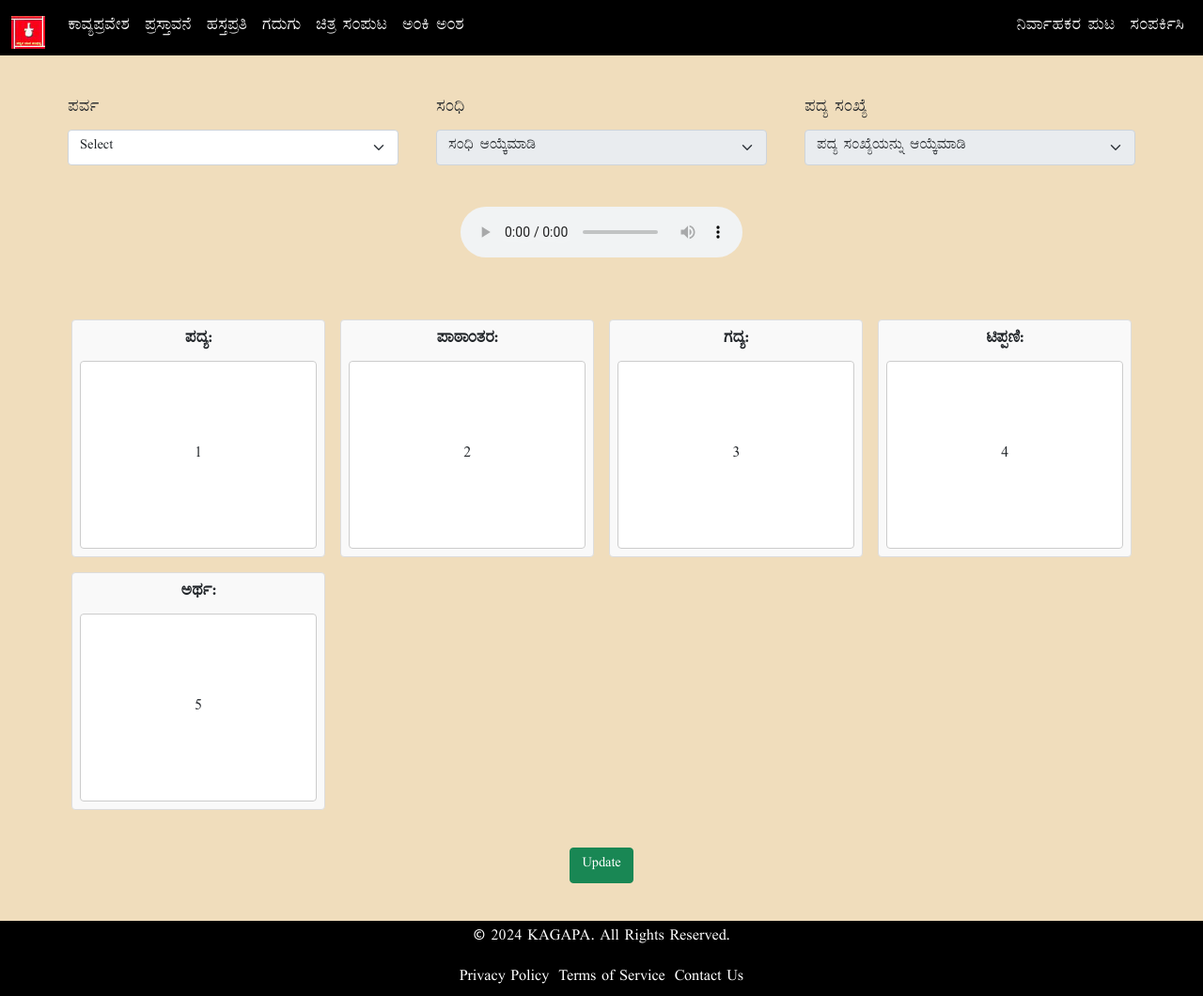
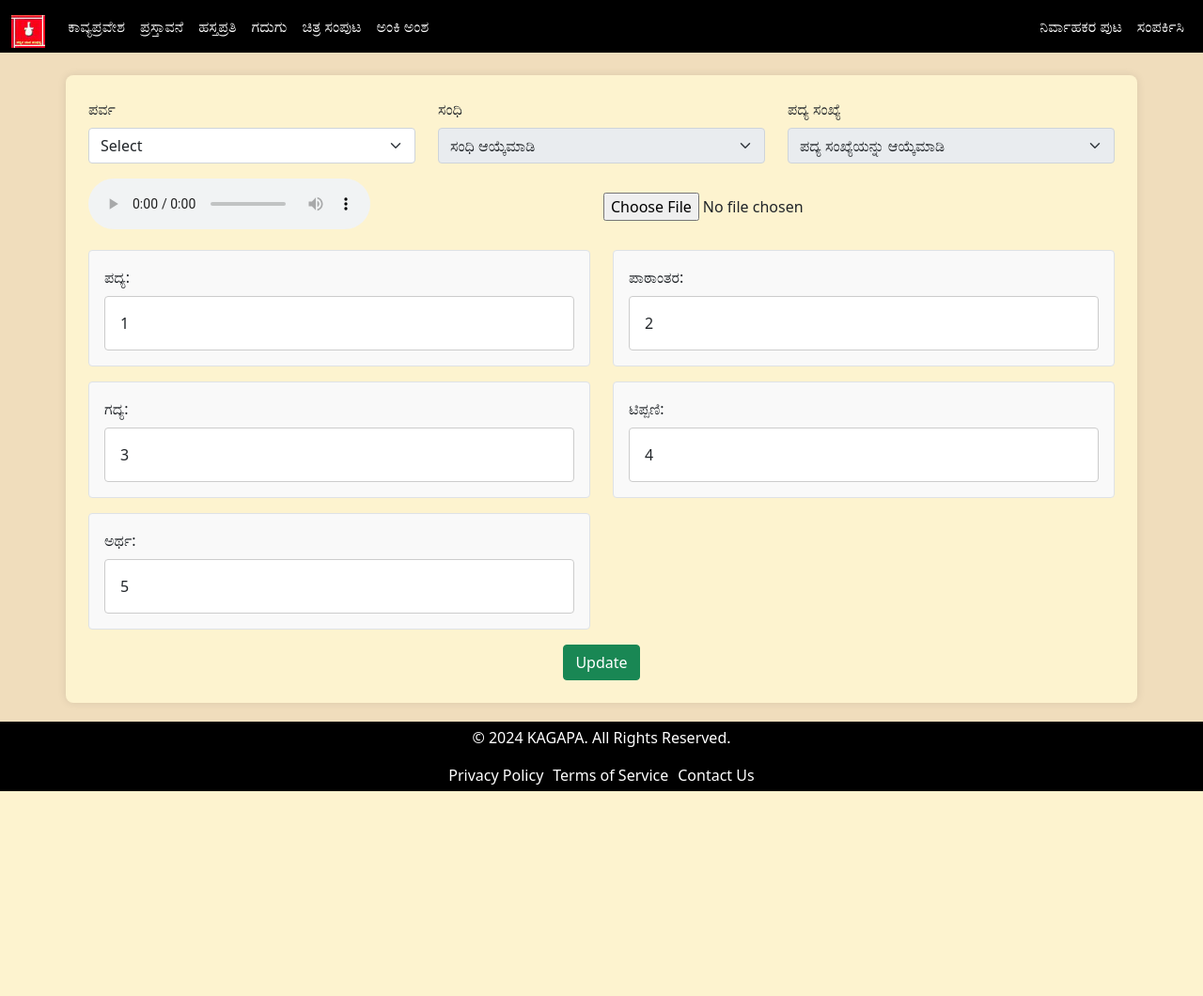
Before and after one commit to kagapa-blr/kvb, a Flask app: page /update in a window 1280 px wide. Shown: the whole page at 94% size. After the commit the page ends 842 px from the top, so only its background shows below. Run offline with Flask 3, Linux system fonts and the light colour scheme; the visitor is signed in with stand-in values (Sample User, id 1); data that the repository does not hold is empty; parts of the project's set-up code (start-up, migrations or seed data) failed here and were passed over; some libraries are stand-ins or nearby versions.

Commit message:
tippani and other bug fixed

```diff
--- a/routers/additional.py
+++ b/routers/additional.py
@@ -318,7 +318,7 @@
                 'parva_number': entry.sandhi.parva.parva_number,  # Fetch the Parva number
                 'sandhi_number': entry.sandhi.sandhi_number,  # Fetch the Sandhi number
             }
-            for entry in tippani_entries
+            for entry in tippani_entries if len(entry.tippani) > 3
         ]
         return jsonify(data)
     except Exception as e:
--- a/templates/update.html
+++ b/templates/update.html
@@ -2,96 +2,141 @@
 <html lang="en">
 
 <head>
-    <meta charset="UTF-8"/>
-    <meta name="viewport" content="width=device-width, initial-scale=1.0"/>
-    <title>ಕಾವ್ಯ ಪ್ರವೇಶ</title>
+    <meta charset="UTF-8" />
+    <meta name="viewport" content="width=device-width, initial-scale=1.0" />
+    <title>ಕಾವ್ಯ ಪ್ರವೇಶ - ನವೀಕರಿಸಿ</title>
     <!-- Bootstrap CSS via CDN -->
-    <link rel="stylesheet" href="/static/boostrap/css/bootstrap.min.css"/>
-    <link rel="stylesheet" href="/static/css/style.css"/>
-    <link rel="stylesheet" href="/static/css/kavya.css"/>
+    <link rel="stylesheet" href="/static/boostrap/css/bootstrap.min.css" />
     <!-- jQuery via CDN -->
     <script src="/static/jquery/jquery-3.7.1.min.js"></script>
-    <!-- JavaScript -->
+    <!-- Bootstrap JS -->
     <script src="/static/boostrap/js/bootstrap.bundle.min.js"></script>
+    <!-- Custom JS -->
     <script src="/static/js/kavya_process.js"></script>
     <script src="/static/js/additional-buttons.js"></script>
 </head>
 
-<body>
+<body style="background-color: rgb(240, 221, 188);">
     {% include 'navbar.html' %}
-<div class="container mt-4">
-    <div class="row" style="display: flex; gap: 16px; align-items: center;">
-        <div class="dropdown" style="flex: 1;">
-            <label for="parvaDropdown" class="form-label" style="display: block; margin-bottom: 8px;">ಪರ್ವ</label>
-            <select id="parvaDropdown" class="form-select" style="width: 100%;">
+
+    <div class="container mt-4 p-4" style="
+        border-radius: 8px;
+        background-color: rgb(253, 243, 207);
+        box-shadow: 0 0 10px rgba(0, 0, 0, 0.1);">
+
+        <!-- Dropdown Section -->
+        <div class="row mb-3">
+            <div class="col-md-4">
+                <label for="parvaDropdown" class="form-label">ಪರ್ವ</label>
+                <select id="parvaDropdown" class="form-select">
                     <option selected>ಪರ್ವ ಆಯ್ಕೆಮಾಡಿ</option>
                 </select>
             </div>
-        <div class="dropdown" style="flex: 1;">
-            <label for="sandhiDropdown" class="form-label" style="display: block; margin-bottom: 8px;">ಸಂಧಿ</label>
-            <select id="sandhiDropdown" class="form-select" style="width: 100%;" disabled>
+            <div class="col-md-4">
+                <label for="sandhiDropdown" class="form-label">ಸಂಧಿ</label>
+                <select id="sandhiDropdown" class="form-select" disabled>
                     <option selected>ಸಂಧಿ ಆಯ್ಕೆಮಾಡಿ</option>
                 </select>
             </div>
-        <div class="dropdown" style="flex: 1;">
-            <label for="padyaNumberDropdown" class="form-label" style="display: block; margin-bottom: 8px;">ಪದ್ಯ
-                ಸಂಖ್ಯೆ</label>
-            <select id="padyaNumberDropdown" class="form-select" style="width: 100%;" disabled>
+            <div class="col-md-4">
+                <label for="padyaNumberDropdown" class="form-label">ಪದ್ಯ ಸಂಖ್ಯೆ</label>
+                <select id="padyaNumberDropdown" class="form-select" disabled>
                     <option selected>ಪದ್ಯ ಸಂಖ್ಯೆಯನ್ನು ಆಯ್ಕೆಮಾಡಿ</option>
                 </select>
             </div>
         </div>
 
-
-    <div class="audio-player-container mt-4">
+        <!-- Audio Player Section -->
+        <div class="row audio-update align-items-center mb-3">
+            <div class="col-md-6">
                 <div class="audio-player">
                     <audio id="audio" controls>
-                <source src="" type="audio/mpeg"/>
+                        <source src="" type="audio/mpeg" />
                         Your browser does not support the audio element.
                     </audio>
                 </div>
             </div>
 
-    <div class="container mt-4" style="padding: 16px;">
-        <div class="grid-container"
-             style="display: grid; grid-template-columns: repeat(auto-fit, minmax(250px, 1fr)); gap: 16px;">
-            <div class="grid-item"
-                 style="display: flex; flex-direction: column; padding: 8px; border: 1px solid #ddd; border-radius: 4px; background-color: #f9f9f9;">
-                <span class="label" style="font-weight: bold; margin-bottom: 8px;">ಪದ್ಯ:</span>
-                <div class="updatepadya editable" contenteditable="true"
-                     style="min-height: auto; padding: 16px; border: 1px solid #ccc; border-radius: 4px; background-color: #fff; overflow-y: auto; max-height: 300px; box-sizing: border-box;">
+            <!-- File Upload -->
+            <div class="col-md-6 text-start">
+                <input type="file" class="form-control-file" style="margin-left: -10px;">
+            </div>
+        </div>
+
+
+
+        <!-- Editable Grid Section -->
+        <div class="row">
+            <div class="col-md-6 mb-3">
+                <div class="p-3 border rounded" style="background-color: #f9f9f9;">
+                    <label class="form-label font-weight-bold">ಪದ್ಯ:</label>
+                    <div class="updatepadya editable" contenteditable="true" style="
+                        padding: 16px;
+                        border: 1px solid #ccc;
+                        border-radius: 4px;
+                        background-color: #fff;
+                        overflow-y: auto;
+                        max-height: 300px;">
                         1
                     </div>
                 </div>
-            <div class="grid-item"
-                 style="display: flex; flex-direction: column; padding: 8px; border: 1px solid #ddd; border-radius: 4px; background-color: #f9f9f9;">
-                <span class="label" style="font-weight: bold; margin-bottom: 8px;">ಪಾಠಾಂತರ:</span>
-                <div class="pathantar editable" contenteditable="true"
-                     style="min-height: 200px; padding: 16px; border: 1px solid #ccc; border-radius: 4px; background-color: #fff; overflow-y: auto; max-height: 300px; box-sizing: border-box;">
+            </div>
+
+            <div class="col-md-6 mb-3">
+                <div class="p-3 border rounded" style="background-color: #f9f9f9;">
+                    <label class="form-label font-weight-bold">ಪಾಠಾಂತರ:</label>
+                    <div class="pathantar editable" contenteditable="true" style="
+                        padding: 16px;
+                        border: 1px solid #ccc;
+                        border-radius: 4px;
+                        background-color: #fff;
+                        overflow-y: auto;
+                        max-height: 300px;">
                         2
                     </div>
                 </div>
-            <div class="grid-item"
-                 style="display: flex; flex-direction: column; padding: 8px; border: 1px solid #ddd; border-radius: 4px; background-color: #f9f9f9;">
-                <span class="label" style="font-weight: bold; margin-bottom: 8px;">ಗದ್ಯ:</span>
-                <div class="gadya editable" contenteditable="true"
-                     style="min-height: 200px; padding: 16px; border: 1px solid #ccc; border-radius: 4px; background-color: #fff; overflow-y: auto; max-height: 300px; box-sizing: border-box;">
+            </div>
+
+            <div class="col-md-6 mb-3">
+                <div class="p-3 border rounded" style="background-color: #f9f9f9;">
+                    <label class="form-label font-weight-bold">ಗದ್ಯ:</label>
+                    <div class="gadya editable" contenteditable="true" style="
+                        padding: 16px;
+                        border: 1px solid #ccc;
+                        border-radius: 4px;
+                        background-color: #fff;
+                        overflow-y: auto;
+                        max-height: 300px;">
                         3
                     </div>
                 </div>
-            <div class="grid-item"
-                 style="display: flex; flex-direction: column; padding: 8px; border: 1px solid #ddd; border-radius: 4px; background-color: #f9f9f9;">
-                <span class="label" style="font-weight: bold; margin-bottom: 8px;">ಟಿಪ್ಪಣಿ:</span>
-                <div class="tippani editable" contenteditable="true"
-                     style="min-height: 200px; padding: 16px; border: 1px solid #ccc; border-radius: 4px; background-color: #fff; overflow-y: auto; max-height: 300px; box-sizing: border-box;">
+            </div>
+
+            <div class="col-md-6 mb-3">
+                <div class="p-3 border rounded" style="background-color: #f9f9f9;">
+                    <label class="form-label font-weight-bold">ಟಿಪ್ಪಣಿ:</label>
+                    <div class="tippani editable" contenteditable="true" style="
+                        padding: 16px;
+                        border: 1px solid #ccc;
+                        border-radius: 4px;
+                        background-color: #fff;
+                        overflow-y: auto;
+                        max-height: 300px;">
                         4
                     </div>
                 </div>
-            <div class="grid-item"
-                 style="display: flex; flex-direction: column; padding: 8px; border: 1px solid #ddd; border-radius: 4px; background-color: #f9f9f9;">
-                <span class="label" style="font-weight: bold; margin-bottom: 8px;">ಅರ್ಥ:</span>
-                <div class="artha editable" contenteditable="true"
-                     style="min-height: 200px; padding: 16px; border: 1px solid #ccc; border-radius: 4px; background-color: #fff; overflow-y: auto; max-height: 300px; box-sizing: border-box;">
+            </div>
+
+            <div class="col-md-6 mb-3">
+                <div class="p-3 border rounded" style="background-color: #f9f9f9;">
+                    <label class="form-label font-weight-bold">ಅರ್ಥ:</label>
+                    <div class="artha editable" contenteditable="true" style="
+                        padding: 16px;
+                        border: 1px solid #ccc;
+                        border-radius: 4px;
+                        background-color: #fff;
+                        overflow-y: auto;
+                        max-height: 300px;">
                         5
                     </div>
                 </div>
@@ -99,7 +144,9 @@
         </div>
 
 
-    <div class="text-center mt-4">
+
+        <!-- Update Button -->
+        <div class="text-center">
             <button id="updateButton" class="btn btn-success">Update</button>
         </div>
     </div>
@@ -118,19 +165,18 @@
                 // Add any required functionality here
             });
         });
-document.addEventListener('DOMContentLoaded', () => {
-    const parvaDropdown = document.getElementById('parvaDropdown');
-    const sandhiDropdown = document.getElementById('sandhiDropdown');
-    const padyaNumberDropdown = document.getElementById('padyaNumberDropdown');
-    const audioElement = document.getElementById('audio');
-    const audioSource = document.querySelector('#audio source');
 
-    // Function to format numbers to two digits
+        document.addEventListener("DOMContentLoaded", () => {
+            const parvaDropdown = document.getElementById("parvaDropdown");
+            const sandhiDropdown = document.getElementById("sandhiDropdown");
+            const padyaNumberDropdown = document.getElementById("padyaNumberDropdown");
+            const audioElement = document.getElementById("audio");
+            const audioSource = document.querySelector("#audio source");
+
             function formatNumber(number) {
-        return number.toString().padStart(2, '0');
+                return number.toString().padStart(2, "0");
             }
 
-    // Function to update the audio source based on dropdown selections
             function updateAudioSource() {
                 const parva = formatNumber(parvaDropdown.value);
                 const sandhi = formatNumber(sandhiDropdown.value);
@@ -139,20 +185,15 @@
                 if (parva && sandhi && padya) {
                     const fileName = `${parva}-${sandhi}-${padya}.mp3`;
                     audioSource.src = `static/audio/01-aadiparva/${fileName}`;
-            audioElement.load(); // Reload audio element with new source
+                    audioElement.load();
                 }
             }
 
-    // Add event listeners to dropdowns
-    padyaNumberDropdown.addEventListener('change', updateAudioSource);
-
+            padyaNumberDropdown.addEventListener("change", updateAudioSource);
         });
-
-
     </script>
 
     {% include 'footer.html' %}
-
 </body>
 
 </html>
```
Also changed, not shown: templates/additional/artha-kosha.html (+39 -5 lines), templates/additional/gadegala-suchi.html (+38 -4 lines), templates/additional/tippani.html (+44 -8 lines). Lines whose indentation alone changed are shown as unchanged.
